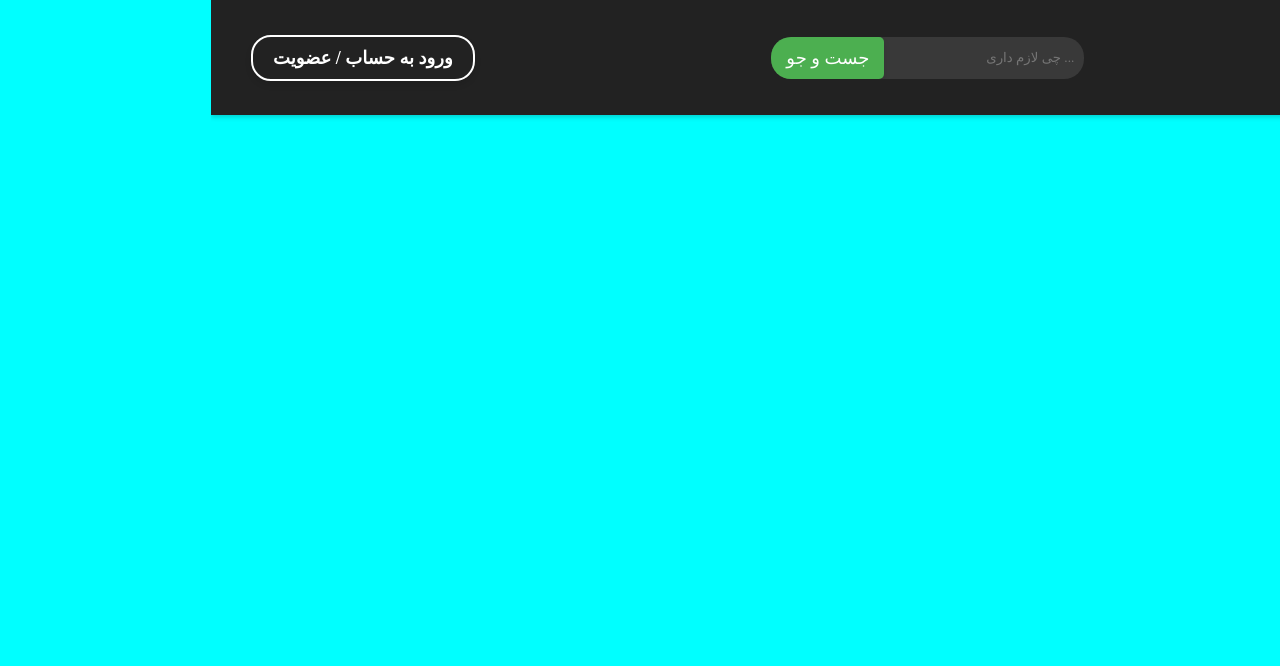
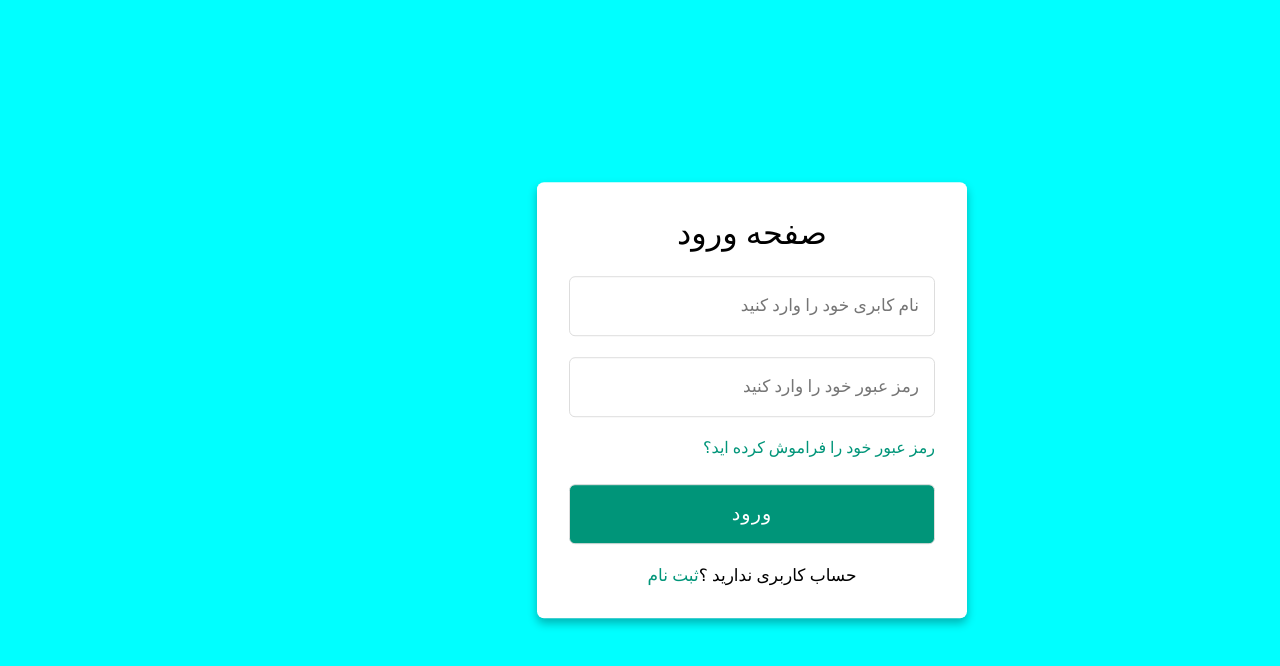
Before and after one commit to SinaAfzali/NodeJs-OnlineShop, a React (Create React App) app in the folder online_shop/: page /loginAndRegister in a window 1280 px wide. Shown: the top 666 px of the page. Built offline with nearby package versions, Linux system fonts and the light colour scheme; a web font is replaced by a local one.

Commit message:
attempting to connect pages

```diff
--- a/online_shop/src/index.js
+++ b/online_shop/src/index.js
@@ -5,12 +5,21 @@ import App from './App';
 import MainPage from './mainPage'
 import reportWebVitals from './reportWebVitals';
 import AddProduct from './addProduct';
+import LoginAndRegister from './LoginAndRegister';
+
+
+import { BrowserRouter as Router, Route, Routes } from 'react-router-dom';
 
 
 const root = ReactDOM.createRoot(document.getElementById('root'));
 root.render(
   <React.StrictMode>
-    <MainPage />
+    <Router>
+      <Routes>
+        <Route path="/" element={<MainPage />} />
+        <Route path="/LoginAndRegister" element={<LoginAndRegister />} />
+      </Routes>
+    </Router>
   </React.StrictMode>
 );
 
--- a/online_shop/src/mainPage.js
+++ b/online_shop/src/mainPage.js
@@ -2,14 +2,18 @@ import React, { useState } from 'react';
 import './css/mainPage.css';
 import logoImage from './images/shopping-cart.png';
 import ReactDOM from 'react-dom/client';
-import AddProduct from './addProduct';
 import LoginAndRegister from './LoginAndRegister';
+
+
+import { useNavigate } from 'react-router-dom';
 
 
 
 const MainPage = () => {
   const [searchQuery, setSearchQuery] = useState('');
   const [isLoggedIn, setIsLoggedIn] = useState(false); // Assuming the user is not logged in initially
+  const navigate = useNavigate(); // React Router hook for navigation
+
 
   const handleSearchChange = (e) => {
     setSearchQuery(e.target.value);
@@ -20,12 +24,7 @@ const MainPage = () => {
     // xhr.open('GET', 'http://localhost:9000/api/product/add', true);
     // xhr.send();
      setIsLoggedIn(!isLoggedIn);
-     const root = ReactDOM.createRoot(document.getElementById('root'));
-    root.render(
-      <React.StrictMode>
-         <LoginAndRegister />
-      </React.StrictMode>
-);
+    navigate('/loginAndRegister'); // Navigate to the login page
   };
 
   const handleLogoClick = () => {
@@ -61,12 +60,6 @@ const MainPage = () => {
   );
 };
 
-const App = () => {
-  return (
-    <div className="App">
 
-    </div>
-  );
-};
 
 export default MainPage;
```
